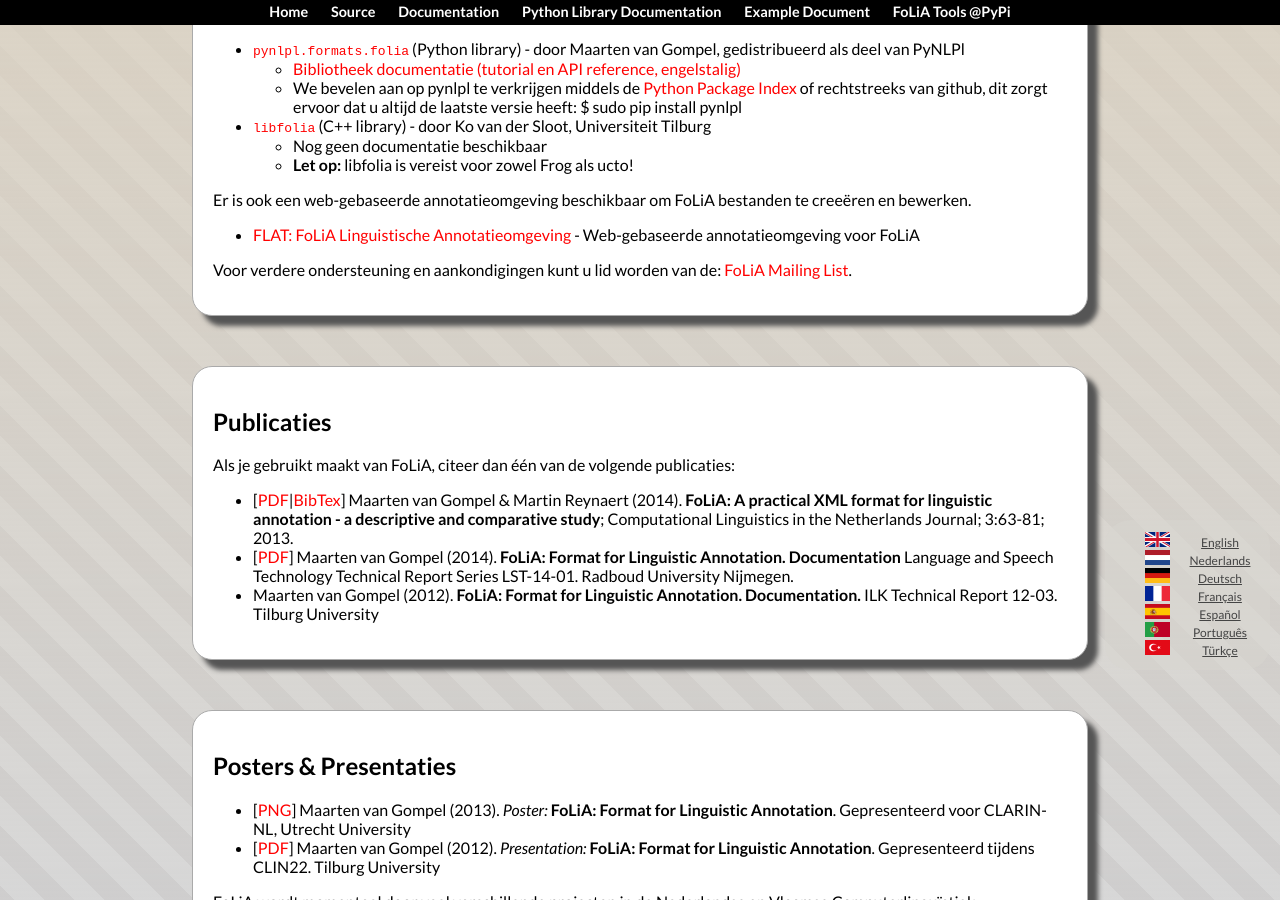
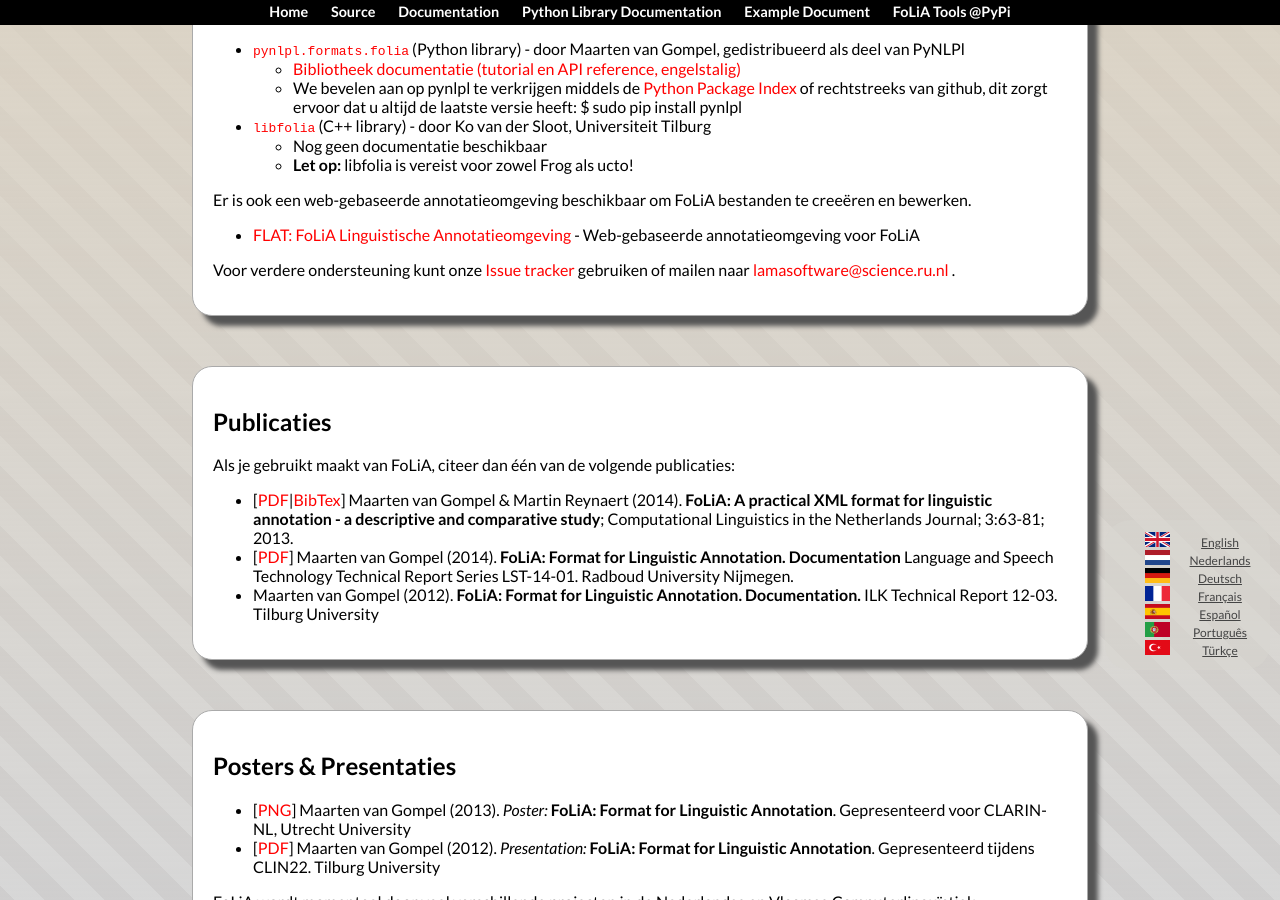
Before and after one commit to proycon/folia, a Jekyll site: the page built from index.nl.html, in a window 1280 px wide and 900 px high, scrolled down 2145 px. Built offline with Jekyll 4.4.1, drawn with Linux system fonts in a browser that asks for light colours.

Commit message:
removed/replaced mailing list link in other languages

```diff
--- a/index.de.html
+++ b/index.de.html
@@ -85,7 +85,7 @@
 </ul>
 
 <p>
-Für weitere Unterstützung können Sie sich auf der <a href="https://lists.uvt.nl/mailman/listinfo/folia">FoLiA Mailing List</a> anmelden.
+Für weitere Unterstützung können Sie <a href="mailto:lamasoftware@science.ru.nl">lamasoftware@science.ru.nl</a> uns immer anschreiben.
 </p>
 
 </section>
--- a/index.es.html
+++ b/index.es.html
@@ -82,7 +82,7 @@
 </ul>
 
 <p>
-Para más suporte puedes participar en el: <a href="https://lists.uvt.nl/mailman/listinfo/folia">FoLiA Mailing List</a>.
+Para más suporte puedes siempre mandar un mensaje a <a href="mailto:lamasoftware@science.ru.nl">lamasoftware@science.ru.nl</a>.
 </p>
 
 </section>
--- a/index.fr.html
+++ b/index.fr.html
@@ -81,7 +81,7 @@
 </ul>
 
 <p>
-Pour soutien supplémentaire vous pouvez vous inscrire à la <a href="https://lists.uvt.nl/mailman/listinfo/folia">liste de diffusion de FoLiA</a>.
+Pour soutien supplémentaire vous pouvez nous écrire à <a href="mailto:lamasoftware@science.ru.nl">lamasoftware@science.ru.nl</a>.
 </p>
 
 </section>
--- a/index.nl.html
+++ b/index.nl.html
@@ -88,7 +88,7 @@
 </ul>
 
 <p>
-Voor verdere ondersteuning en aankondigingen kunt u lid worden van de: <a href="https://lists.uvt.nl/mailman/listinfo/folia">FoLiA Mailing List</a>.
+Voor verdere ondersteuning kunt  onze <a href="https://github.com/proycon/folia/issues">Issue tracker</a> gebruiken of mailen naar <a href="mailto:lamasoftware@science.ru.nl">lamasoftware@science.ru.nl</a> .
 </p>
 
 </section>
--- a/index.pt.html
+++ b/index.pt.html
@@ -83,7 +83,7 @@
 </ul>
 
 <p>
-Para mais soporte voce pode participar no <a href="https://lists.uvt.nl/mailman/listinfo/folia">mailing list de FoLiA</a>.
+Para mais soporte você pode sempre contata-nos no endereço  <a href="mailto:lamasoftware@science.ru.nl">lamasoftware@science.ru.nl</a>.
 </p>
 
 </section>
--- a/index.tr.html
+++ b/index.tr.html
@@ -76,10 +76,6 @@
     <li><a href="https://github.com/proycon/flat/">FLAT: FoLiA Linguistic Annotation Tool</a> - FoLiA için web tabanlı işaretleme ortamı</li>
 </ul>
 
-<p>
-Ek destek ve duyurular için kayıt olabileceğiniz adres: <a href="https://lists.uvt.nl/mailman/listinfo/folia">FoLiA email listesi</a>.
-</p>
-
 </section>
 
 <section>
```
